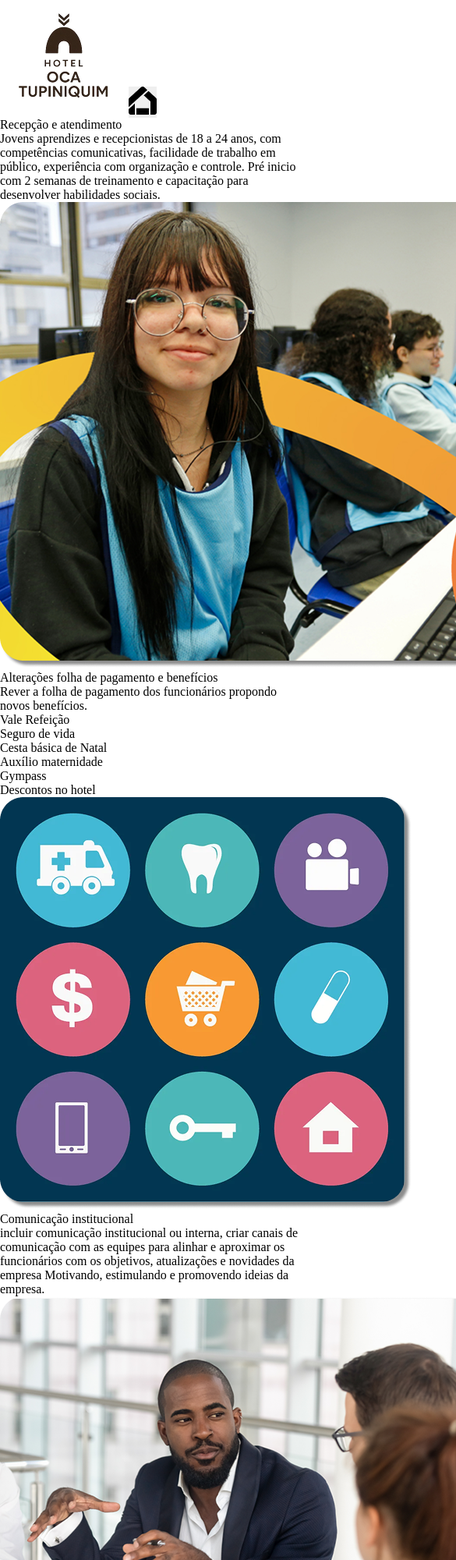
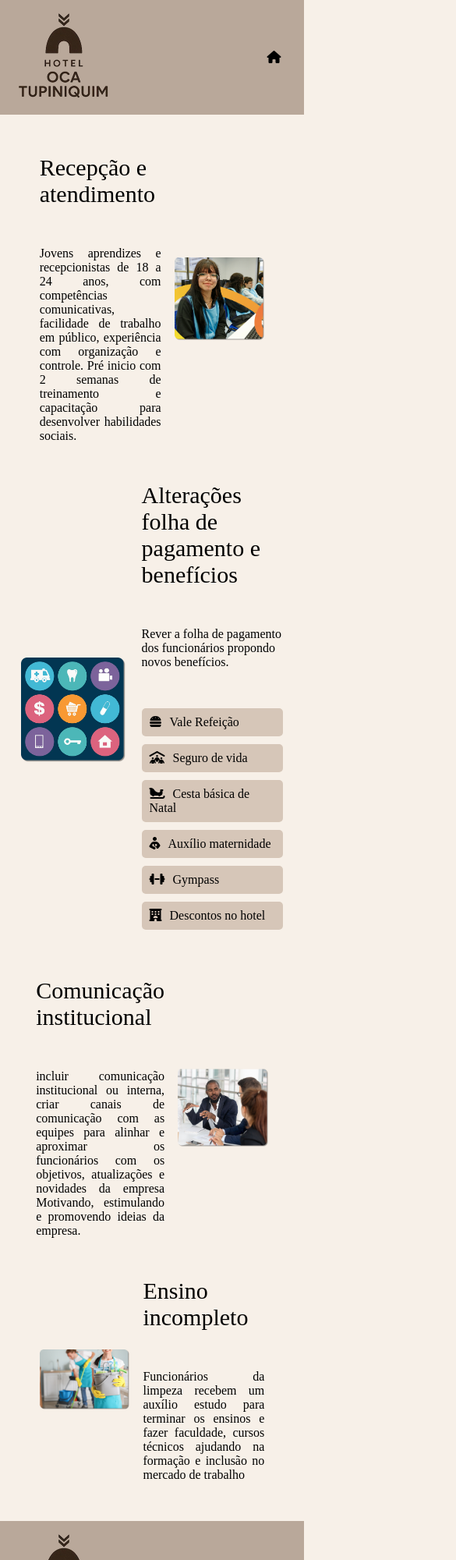
Before and after one commit to ArthurCavalcantedeSouza/Projetinho-CIEE, a plain HTML site: page conteudo.html in a window 390 px wide. Shown: the top 2000 px of the page at 78% size, 585 px wide, since content can reach past the window. Drawn offline with Linux system fonts and the light colour scheme; files that its build step writes are made by us from their sources.

Commit message:
pag 02 finalizado

```diff
--- a/conteudo.html
+++ b/conteudo.html
@@ -4,47 +4,57 @@
     <meta charset="UTF-8">
     <meta name="viewport" content="width=device-width, initial-scale=1.0">
     <title>Document</title>
-    <link rel="stylesheet" href="style.css">
-    <link rel="stylesheet" href="reset.css">
+
+    <!-- Styles -->
+    <link rel="stylesheet" href="style/style.css">
+    <link rel="stylesheet" href="style/reset.css">
+
+    <!-- Import -->
+    <link rel="stylesheet" href="https://cdnjs.cloudflare.com/ajax/libs/font-awesome/6.5.0/css/all.min.css">
+
 </head>
 <body>
     <header>
+         <img src="image/logo.png" alt="Logo">
         <nav>
-            <img src="image/logo.png" alt="Logo">
-            <button><img src="image/frame/Home.png" alt=""></button>
+            <button><i class="fa-solid fa-house"></i></button>
         </nav>
     </header>
-    <main>
-        <h1>Recepção e atendimento</h1>
-        <p>Jovens aprendizes e recepcionistas de 18 a 24 anos, com competências comunicativas, facilidade de trabalho em público, experiência com organização e controle. Pré inicio com 2 semanas de treinamento e capacitação para desenvolver habilidades sociais.</p>
+    <main class="main-recepcao">
+        <div class="text-main">
+            <h1>Recepção e atendimento</h1>
+            <p>Jovens aprendizes e recepcionistas de 18 a 24 anos, com competências comunicativas, facilidade de trabalho em público, experiência com organização e controle. Pré inicio com 2 semanas de treinamento e capacitação para desenvolver habilidades sociais.</p>
+        </div>
         <img src="image/ciee.png" alt="">
     </main>
-    <section>
-        <div>
+     <!-- Section Pagamentos -->
+    <section class="section-pagamento">
+         <img src="image/beneficios.png" alt="">
+        <div class="text-pagamento">
             <h1>Alterações folha de pagamento e benefícios</h1>
             <p>Rever a folha de pagamento dos funcionários propondo novos benefícios.</p>
+            <ul class="section-list">
+                <li><i class="fa-solid fa-burger"></i>Vale Refeição</li>
+                <li><i class="fa-solid fa-people-roof"></i>Seguro de vida</li>
+                <li><i class="fa-solid fa-sleigh"></i>Cesta básica de Natal</li>
+                <li><i class="fa-solid fa-person-breastfeeding"></i>Auxílio maternidade</li>
+                <li><i class="fa-solid fa-dumbbell"></i>Gympass</li>
+                <li><i class="fa-solid fa-hotel"></i>Descontos no hotel </li>
+            </ul>
         </div>
-        <ul>
-            <li>Vale Refeição</li>
-            <li>Seguro de vida</li>
-            <li>Cesta básica de Natal</li>
-            <li>Auxílio maternidade</li>
-            <li>Gympass</li>
-            <li>Descontos no hotel </li>
-        </ul>
-        <img src="image/beneficios.png" alt="">
     </section>
-    <section>
-        <div>
+    <!-- Section Comunicação  -->
+    <section class="section-comunicacao">
+        <div class="text-comunicacao">
             <h1>Comunicação institucional </h1>
             <p> incluir comunicação institucional ou interna, criar canais de comunicação com as equipes para alinhar e aproximar os funcionários com os objetivos, atualizações e novidades da empresa
  Motivando, estimulando e promovendo ideias da empresa.</p>
         </div>
         <img src="image/empresario.png" alt="">
     </section>
-    <section>
+    <section class="section-ensino">
         <img src="image/limpeza.png" alt="">
-        <div>
+        <div class = "text-ensino">
             <h1>Ensino incompleto</h1>
             <p>Funcionários da limpeza recebem um auxílio estudo para terminar os ensinos e fazer faculdade, cursos técnicos ajudando na formação e inclusão no mercado de trabalho
             </p>
@@ -52,7 +62,7 @@
     </section>
     <footer>
         <img src="image/logo.png" alt="">
-        <p></p>
+        <div class ="text-footer"><p>@ Todos os direitos reservados</p></div>
     </footer>
 </body>
 </html>
--- a/style/stye.css
+++ /dev/null
@@ -1,8 +0,0 @@
-body{
-    background-color: #F7F0E8;
-}
-
-header{
-    background-color: #B9A89A;
-    color: #B9A89A;
-}
--- /dev/null
+++ b/style/style.css
@@ -0,0 +1,163 @@
+body{
+    background-color: #F7F0E8;
+}
+
+
+/* NavBar */
+header{
+    background-color: #B9A89A;
+    justify-content: space-between;
+    width: 100%;
+    display: flex;
+    align-items: center;
+}
+
+nav{
+    margin-right: 6%;
+    gap: 80px;
+}
+
+button {
+    height:30px;
+    width: 30px;
+    background-color: #B9A89A;
+}
+
+/* Main Recepção */
+.main-recepcao{
+    margin: 13%;
+    display: flex;
+    align-items: center;
+    justify-content: center;
+    gap: 6%;
+}
+
+.text-main{
+    display: flex;
+    flex-direction: column;
+    gap: 50px;
+}
+
+.main-recepcao h1{
+    font-size: 30px;
+}
+
+.main-recepcao p{
+    text-align: justify;
+}
+
+.main-recepcao img{
+    height: 40%;
+    width: 40%;
+}
+
+
+/* Section Pagamentos */
+.section-pagamento{
+    margin: 7%;
+    display: flex;
+    align-items: center;
+    justify-content: center;
+    gap: 6%;
+}
+
+.text-pagamento{
+    display: flex;
+    flex-direction: column;
+    gap: 50px;
+}
+
+.section-list{
+    list-style:none;
+}
+
+.section-pagamento li{
+    background-color: #D6C6B8;
+    margin-bottom: 10px;
+    padding: 9px 10px;
+    border-radius: 5px;
+}
+
+.section-pagamento li i {
+  margin-right: 10px;
+  font-size: 16px;
+}
+
+.text-pagamento h1{
+    font-size: 30px;
+}
+
+.section-pagamento img{
+    height:40% ;
+    width: 40%;
+}
+
+/* Section Comunicação */
+.section-comunicacao{
+    margin: 13%;
+    display: flex;
+    align-items: center;
+    justify-content: center;
+    gap: 6%;
+}
+
+.text-comunicacao{
+    display: flex;
+    flex-direction: column;
+    gap: 50px;
+}
+
+.text-comunicacao h1{
+    font-size: 30px;
+}
+
+.text-comunicacao p{
+    text-align: justify;
+}
+
+.section-comunicacao img{
+    height: 40%;
+    width: 40%;
+}
+
+/* Section Ensino Incompleto */
+
+.section-ensino{
+    margin: 13%;
+    display: flex;
+    align-items: center;
+    justify-content: center;
+    gap: 6%;
+}
+
+.text-ensino{
+    display: flex;
+    flex-direction: column;
+    gap: 50px;
+}
+
+.text-ensino h1{
+    font-size: 30px;
+}
+
+.text-ensino p{
+    text-align: justify;
+}
+
+.section-ensino img{
+    height: 40%;
+    width: 40%;
+}
+
+footer{
+    background-color: #B9A89A;
+    width: 100%;
+    display: flex;
+    align-items: center;
+    position: relative;
+}
+
+.text-footer{
+    position: absolute;
+    left: 45%;
+}
```
